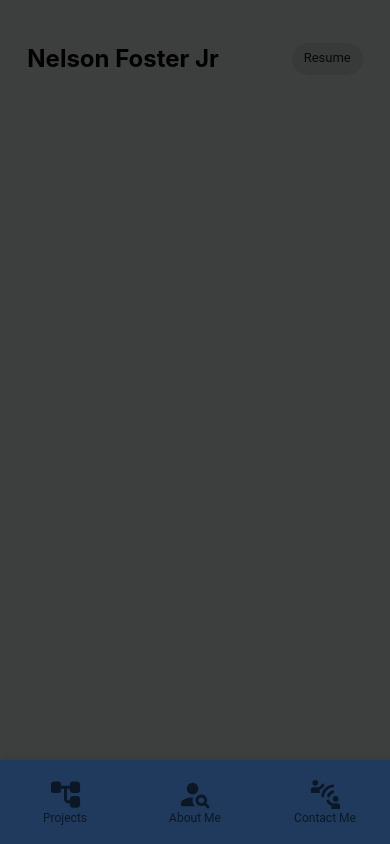
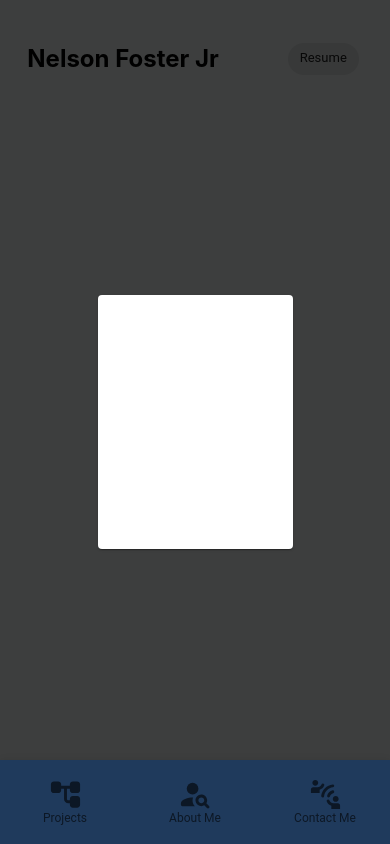
Before and after one commit to MoxUFO/Mox-file, a React (Create React App) app in the folder mox_portfolio/: page / in a window 390 px wide. Built offline with nearby package versions, Linux system fonts and the light colour scheme.

Commit message:
intro page added, toplabel tweaks

```diff
--- /dev/null
+++ b/mox_portfolio/src/assests/css/Intro.css
@@ -0,0 +1,13 @@
+.intro{
+    display: flex;
+    justify-content: center;
+    align-items: center;
+    height: 600px;
+    width: 100%;
+}
+
+.intro-card{
+    width: 50%;
+    height: 30%;
+    background-color: #1F3A5C;
+}
--- /dev/null
+++ b/mox_portfolio/src/assests/css/PortfolioContainer.css
@@ -0,0 +1,3 @@
+.port{
+
+}
--- a/mox_portfolio/src/assests/css/TopLabel.css
+++ b/mox_portfolio/src/assests/css/TopLabel.css
@@ -3,6 +3,8 @@
     justify-content: space-between;
     padding-inline: 7%;
     padding-top: 25px;
+    position: fixed;
+    width:80vw;
 }
 
 .chip{
@@ -10,3 +12,14 @@
     justify-content: center;
     align-items: center;
 }
+
+@media screen and (max-width: 480px) {
+    .top-label{
+        display: flex;
+        justify-content: space-between;
+        padding-inline: 7%;
+        padding-top: 25px;
+        position: fixed;
+        width:85vw;
+    }
+}
--- /dev/null
+++ b/mox_portfolio/src/components/Intro.js
@@ -0,0 +1,11 @@
+import React from 'react'
+import { Paper } from '@mui/material'
+import '../assests/css/Intro.css'
+
+export default function Intro() {
+  return (
+    <div className='intro'>
+        <Paper className='intro-card' />
+    </div>
+  )
+}
--- a/mox_portfolio/src/components/PortfolioContaner.js
+++ b/mox_portfolio/src/components/PortfolioContaner.js
@@ -1,11 +1,13 @@
 import React from 'react'
 import TopLabel from './TopLabel'
 import NavBar from './NavBar'
+import Intro from './Intro'
 
 export default function PortfolioContaner() {
   return (
     <div>
         <TopLabel />
+        <Intro />
         <NavBar />
     </div>
   )
--- a/mox_portfolio/src/components/TopLabel.js
+++ b/mox_portfolio/src/components/TopLabel.js
@@ -4,10 +4,13 @@ import '../assests/css/TopLabel.css'
 
 
 export default function TopLabel() {
+    const handleClick = () => {
+        console.log('clicked');
+    }
   return (
     <div className='top-label'>
         <h2>Nelson Foster Jr</h2>
-       <div className='chip'> <Chip label="Resume"  /></div>
+       <div className='chip'> <Chip label="Resume" onClick={handleClick}  /></div>
     </div>
   )
 }
```
